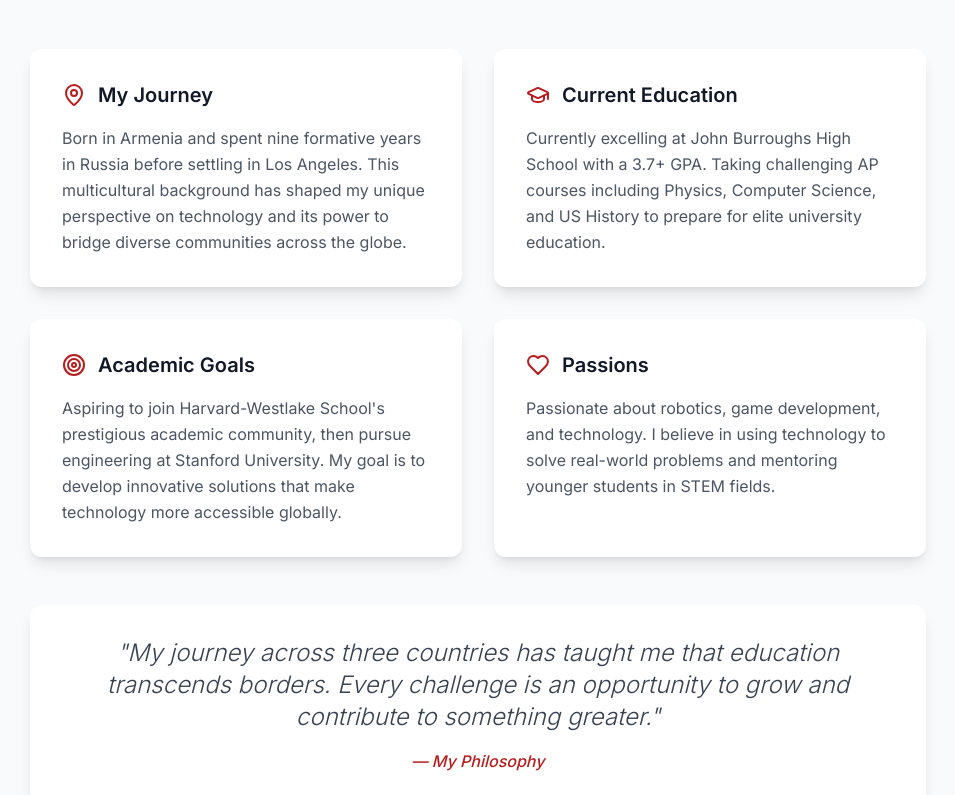
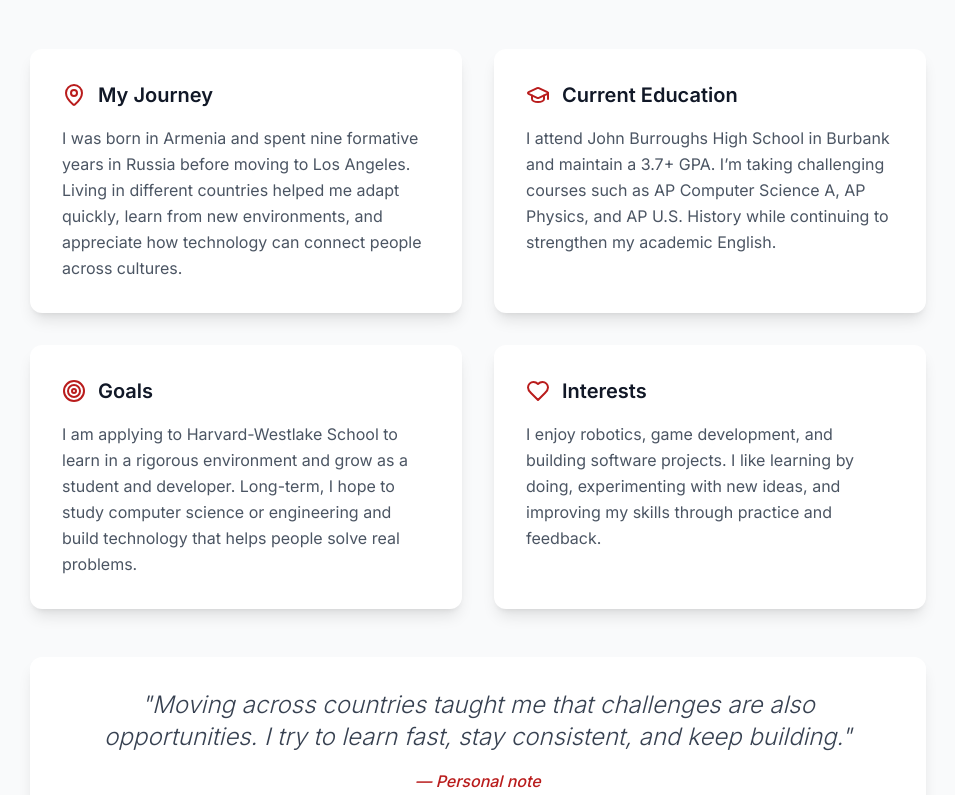
Before and after one commit to Avetiska-2/My-Portfolio, a React (Vite) app: page / in a window 1280 px wide. Shown: the part 1000-1795 px from the top of the page, without its empty margins (162-1117 px from the left). Built offline with nearby package versions, Linux system fonts and the light colour scheme.

Commit message:
Revise About component content and structure
Updated the About component to reflect a more personal narrative and refined descriptions of educational goals and interests.

```diff
--- a/src/components/sections/About.tsx
+++ b/src/components/sections/About.tsx
@@ -3,8 +3,6 @@ import { Card, CardContent } from '../ui/card';
 import { MapPin, GraduationCap, Target, Heart } from 'lucide-react';
 
 const About = () => {
-  console.log('About component rendered');
-
   return (
     <section id="about" className="py-20 bg-hw-gray-50">
       <div className="container-max section-padding">
@@ -15,7 +13,7 @@ const About = () => {
               About <span className="text-gradient">Me</span>
             </h2>
             <p className="text-xl text-hw-gray-600 leading-relaxed">
-              My multicultural journey from Armenia to academic excellence in Los Angeles
+              My journey from Armenia to Los Angeles and my interest in STEM and computer science
             </p>
           </div>
 
@@ -28,9 +26,9 @@ const About = () => {
                   <h3 className="text-xl font-semibold text-hw-gray-900">My Journey</h3>
                 </div>
                 <p className="text-hw-gray-600 leading-relaxed">
-                  Born in Armenia and spent nine formative years in Russia before settling in Los Angeles.
-                  This multicultural background has shaped my unique perspective on technology and its power
-                  to bridge diverse communities across the globe.
+                  I was born in Armenia and spent nine formative years in Russia before moving to Los Angeles.
+                  Living in different countries helped me adapt quickly, learn from new environments, and
+                  appreciate how technology can connect people across cultures.
                 </p>
               </CardContent>
             </Card>
@@ -42,9 +40,9 @@ const About = () => {
                   <h3 className="text-xl font-semibold text-hw-gray-900">Current Education</h3>
                 </div>
                 <p className="text-hw-gray-600 leading-relaxed">
-                  Currently excelling at John Burroughs High School with a 3.7+ GPA.
-                  Taking challenging AP courses including Physics, Computer Science,
-                  and US History to prepare for elite university education.
+                  I attend John Burroughs High School in Burbank and maintain a 3.7+ GPA.
+                  I’m taking challenging courses such as AP Computer Science A, AP Physics, and AP U.S. History
+                  while continuing to strengthen my academic English.
                 </p>
               </CardContent>
             </Card>
@@ -53,12 +51,12 @@ const About = () => {
               <CardContent className="p-8">
                 <div className="flex items-center mb-4">
                   <Target className="text-hw-red-700 mr-3" size={24} />
-                  <h3 className="text-xl font-semibold text-hw-gray-900">Academic Goals</h3>
+                  <h3 className="text-xl font-semibold text-hw-gray-900">Goals</h3>
                 </div>
                 <p className="text-hw-gray-600 leading-relaxed">
-                  Aspiring to join Harvard-Westlake School's prestigious academic community,
-                  then pursue engineering at Stanford University. My goal is to develop
-                  innovative solutions that make technology more accessible globally.
+                  I am applying to Harvard-Westlake School to learn in a rigorous environment and grow as a
+                  student and developer. Long-term, I hope to study computer science or engineering and build
+                  technology that helps people solve real problems.
                 </p>
               </CardContent>
             </Card>
@@ -67,12 +65,11 @@ const About = () => {
               <CardContent className="p-8">
                 <div className="flex items-center mb-4">
                   <Heart className="text-hw-red-700 mr-3" size={24} />
-                  <h3 className="text-xl font-semibold text-hw-gray-900">Passions</h3>
+                  <h3 className="text-xl font-semibold text-hw-gray-900">Interests</h3>
                 </div>
                 <p className="text-hw-gray-600 leading-relaxed">
-                  Passionate about robotics, game development, and technology.
-                  I believe in using technology to solve real-world problems and
-                  mentoring younger students in STEM fields.
+                  I enjoy robotics, game development, and building software projects. I like learning by doing,
+                  experimenting with new ideas, and improving my skills through practice and feedback.
                 </p>
               </CardContent>
             </Card>
@@ -81,10 +78,10 @@ const About = () => {
           {/* Personal Quote */}
           <div className="text-center bg-white rounded-xl p-8 shadow-lg animate-fade-in-up">
             <blockquote className="text-2xl font-light text-hw-gray-700 italic mb-4">
-              "My journey across three countries has taught me that education transcends borders.
-              Every challenge is an opportunity to grow and contribute to something greater."
+              "Moving across countries taught me that challenges are also opportunities. I try to learn fast,
+              stay consistent, and keep building."
             </blockquote>
-            <cite className="text-hw-red-700 font-medium">— My Philosophy</cite>
+            <cite className="text-hw-red-700 font-medium">— Personal note</cite>
           </div>
         </div>
       </div>
```
